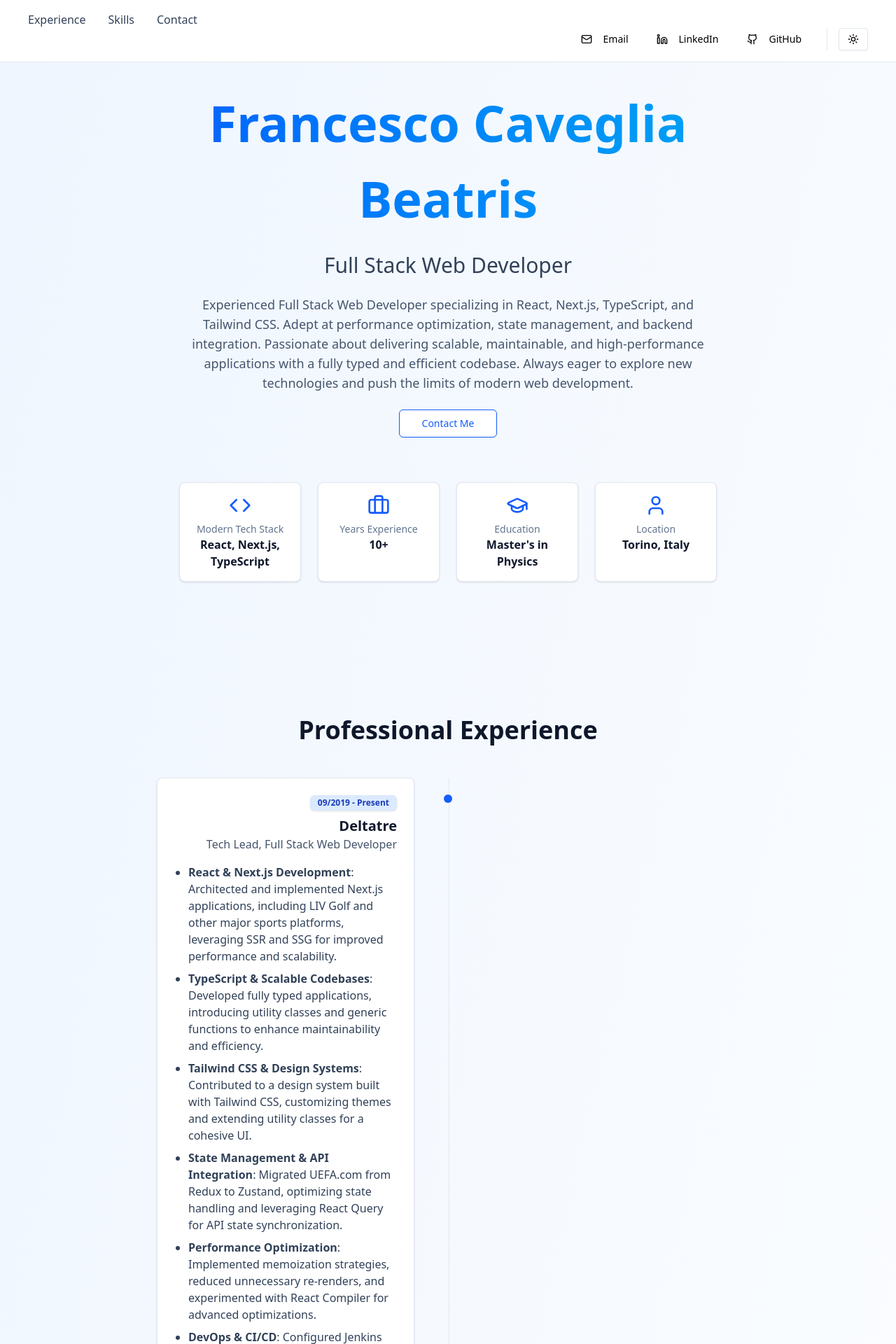
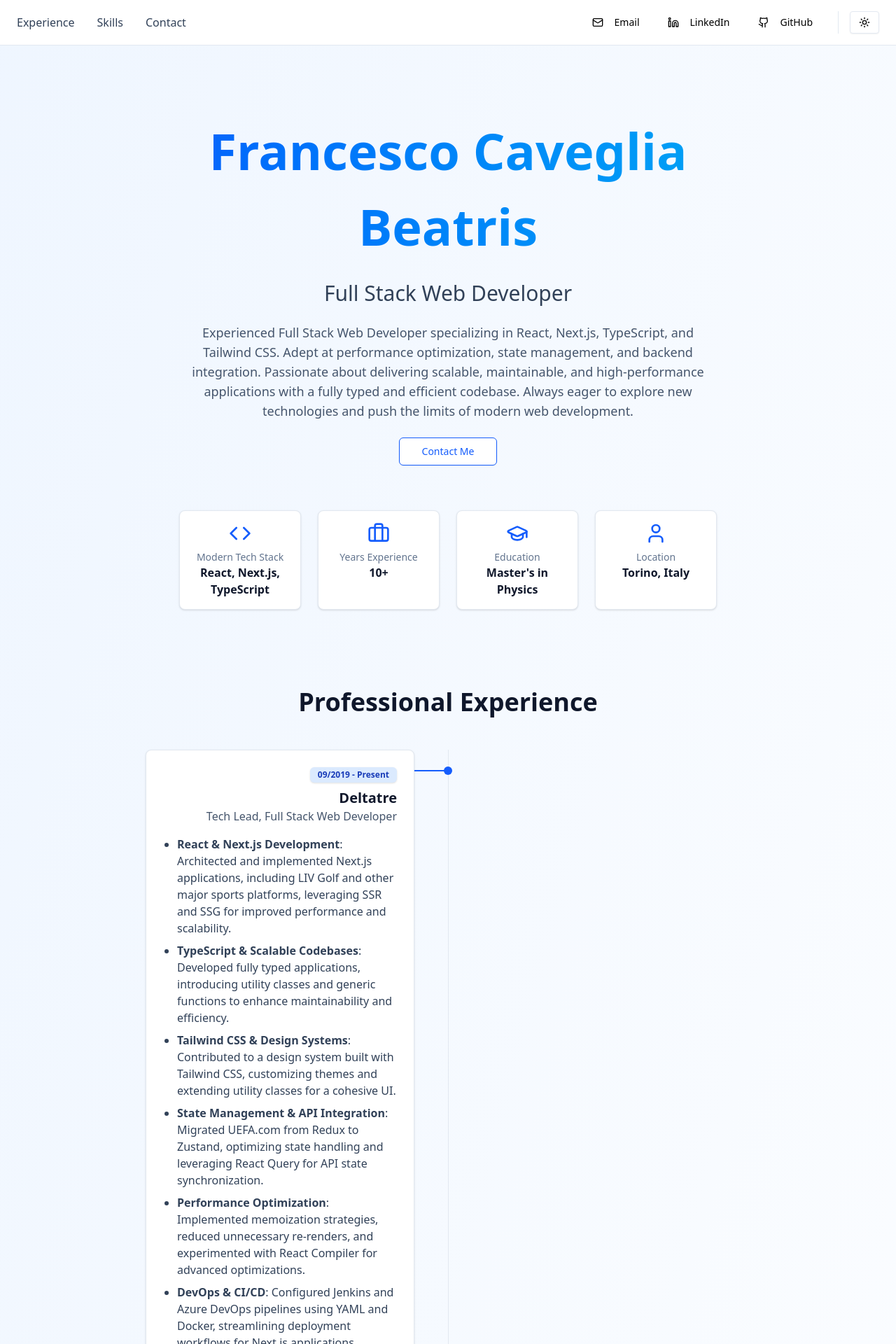
Before and after one commit to cavez86/portfolio, a Next.js app: page / in a window 1280 px wide. Shown: the top 1920 px of the page at 70% size. Built offline with nearby package versions, Linux system fonts and the light colour scheme.

Commit message:
refactor: adjust spacing and layout for improved consistency across sections

```diff
--- a/src/app/page.tsx
+++ b/src/app/page.tsx
@@ -5,7 +5,7 @@ import LanguagesSection from '@/components/sections/LanguagesSection';
 import ContactSection from '@/components/sections/ContactSection';
 
 const Home = () => (
-  <main className="relative flex flex-col gap-10 md:gap-16 lg:gap-20">
+  <main className="relative flex flex-col gap-10 py-16 md:gap-16 lg:gap-20">
     {/* Background gradient */}
     <div className="absolute inset-0 -z-10 bg-gradient-to-br from-blue-50 to-white dark:from-slate-950 dark:to-slate-900" />
     <HeroSection />
--- a/src/components/Section.tsx
+++ b/src/components/Section.tsx
@@ -3,15 +3,17 @@ import { ReactNode } from 'react';
 
 const Section = ({
   id,
+  className,
   contentClassName,
   children,
 }: {
   id?: string;
+  className?: string;
   contentClassName?: string;
   children: ReactNode;
 }) => (
-  <section id={id} className="py-20">
-    <div className={cn('container mx-auto px-4', contentClassName || 'max-w-4xl')}>{children}</div>
+  <section id={id} className={cn('px-4', className)}>
+    <div className={cn('container mx-auto', contentClassName || 'max-w-4xl')}>{children}</div>
   </section>
 );
 
--- a/src/components/sections/ContactSection.tsx
+++ b/src/components/sections/ContactSection.tsx
@@ -8,7 +8,7 @@ import Section from '../Section';
 const ContactSection = () => (
   <Section id="contact" contentClassName="max-w-3xl">
     <motion.div
-      className="mb-16 text-center"
+      className="md: mb-6 text-center"
       initial={{ opacity: 0, y: 20 }}
       whileInView={{ opacity: 1, y: 0 }}
       viewport={{ once: true }}
--- a/src/components/sections/ExperienceSection.tsx
+++ b/src/components/sections/ExperienceSection.tsx
@@ -9,7 +9,7 @@ import Section from '../Section';
 const ExperienceSection = () => (
   <Section id="experience">
     <motion.h2
-      className="mb-4 text-center text-3xl font-bold text-slate-900 md:text-4xl dark:text-white"
+      className="text-center text-3xl font-bold text-slate-900 md:text-4xl dark:text-white"
       initial={{ opacity: 0, y: 20 }}
       whileInView={{ opacity: 1, y: 0 }}
       viewport={{ once: true }}
@@ -18,9 +18,9 @@ const ExperienceSection = () => (
       Professional Experience
     </motion.h2>
 
-    <div className="relative mt-12 flex flex-col gap-12">
+    <div className="relative mt-6 flex flex-col gap-6 md:mt-12 md:gap-12">
       {/* Timeline line */}
-      <div className="absolute top-0 bottom-0 left-0 hidden w-px transform bg-slate-200 md:left-1/2 md:block md:translate-x-px dark:bg-slate-700"></div>
+      <div className="absolute top-0 bottom-0 left-0 hidden w-px transform bg-slate-200 md:left-1/2 md:block dark:bg-slate-700"></div>
 
       {experience.map((exp, index) => (
         <motion.div
@@ -34,7 +34,13 @@ const ExperienceSection = () => (
           <div
             className={cn(
               'absolute top-6 hidden h-3 w-3 transform rounded-full bg-blue-600 md:block dark:bg-blue-400',
-              index % 2 === 0 ? 'right-0 translate-x-1.5' : 'left-0 -translate-x-1.5'
+              index % 2 === 0 ? 'right-0 translate-x-1/2' : 'left-0 -translate-x-1/2'
+            )}
+          ></div>
+          <div
+            className={cn(
+              'absolute top-7 hidden h-[2px] w-12 translate-y-1/2 transform bg-blue-600 md:block dark:bg-blue-400',
+              index % 2 === 0 ? 'right-0' : 'left-0'
             )}
           ></div>
           <ExperienceCard exp={exp} align={index % 2 === 0 ? 'right' : 'left'} />
--- a/src/components/sections/Footer.tsx
+++ b/src/components/sections/Footer.tsx
@@ -2,8 +2,8 @@ import { personalInfo } from '@/data/content';
 import { Button } from '../ui/Button';
 
 const Footer = () => (
-  <footer className="border-t border-slate-200 py-8 dark:border-slate-800">
-    <div className="container mx-auto px-4">
+  <footer className="border-t border-slate-200 px-4 py-8 dark:border-slate-800">
+    <div className="container mx-auto">
       <div className="flex flex-col items-center justify-between md:flex-row">
         <div className="mb-4 md:mb-0"></div>
 
--- a/src/components/sections/Header.tsx
+++ b/src/components/sections/Header.tsx
@@ -4,8 +4,8 @@ import { ThemeToggle } from '@/components/ThemeToggle';
 import Link from 'next/link';
 
 export const Header = () => (
-  <header className="bg-background/95 supports-[backdrop-filter]:bg-background/80 sticky -top-[66px] z-50 flex flex-wrap items-center justify-between gap-2 border-b px-6 py-4 backdrop-blur md:top-0">
-    <div className="container mx-auto px-4">
+  <header className="bg-background/95 supports-[backdrop-filter]:bg-background/80 sticky -top-[66px] z-50 border-b px-6 py-4 backdrop-blur md:top-0">
+    <div className="container mx-auto flex flex-wrap items-center justify-between gap-2">
       <nav className="hidden items-center gap-8 md:flex">
         {/* <Link
         href="#projects"
--- a/src/components/sections/HeroSection.tsx
+++ b/src/components/sections/HeroSection.tsx
@@ -6,8 +6,8 @@ import { Button } from '@/components/ui/Button';
 import { personalInfo } from '@/data/content';
 
 const HeroSection = () => (
-  <section className="md:py-8">
-    <div className="container mx-auto px-4">
+  <section className="px-4 md:py-8">
+    <div className="container mx-auto">
       <div className="mx-auto flex max-w-4xl flex-col gap-6 text-center">
         <motion.h1
           className="bg-gradient-to-r from-blue-600 to-sky-500 bg-clip-text text-5xl leading-normal font-bold text-transparent md:text-7xl dark:from-blue-400 dark:to-sky-300"
@@ -60,7 +60,7 @@ const HeroSection = () => (
       </div>
 
       <motion.div
-        className="mx-auto mt-16 grid max-w-3xl grid-cols-2 gap-6 md:grid-cols-4"
+        className="mx-auto mt-12 grid max-w-3xl grid-cols-2 gap-6 md:mt-16 md:grid-cols-4"
         initial={{ opacity: 0, y: 20 }}
         animate={{ opacity: 1, y: 0 }}
         transition={{ duration: 0.5, delay: 0.4 }}
--- a/src/components/sections/LanguagesSection.tsx
+++ b/src/components/sections/LanguagesSection.tsx
@@ -9,7 +9,7 @@ import Section from '../Section';
 const LanguagesSection = () => (
   <Section contentClassName="max-w-3xl">
     <motion.div
-      className="mb-12 text-center"
+      className="mb-6 text-center md:mb-12"
       initial={{ opacity: 0, y: 20 }}
       whileInView={{ opacity: 1, y: 0 }}
       viewport={{ once: true }}
--- a/src/components/sections/SkillsSection.tsx
+++ b/src/components/sections/SkillsSection.tsx
@@ -6,10 +6,10 @@ import SkillsCard from '../cards/SkillsCard';
 import Section from '../Section';
 
 const SkillsSection = () => (
-  <Section id="skills" contentClassName="max-w-5xl flex flex-col gap-16">
+  <Section id="skills" contentClassName="max-w-5xl flex flex-col gap-6 md:gap-12">
     <div className="text-center">
       <motion.h2
-        className="mb-4 text-3xl font-bold text-slate-900 md:text-4xl dark:text-white"
+        className="mb-2 text-3xl font-bold text-slate-900 md:mb-4 md:text-4xl dark:text-white"
         initial={{ opacity: 0, y: 20 }}
         whileInView={{ opacity: 1, y: 0 }}
         viewport={{ once: true }}
@@ -28,7 +28,7 @@ const SkillsSection = () => (
       </motion.p>
     </div>
 
-    <div className="flex flex-col gap-8">
+    <div className="flex flex-col gap-4 md:gap-8">
       <h3 className="text-center text-2xl font-bold text-slate-800 dark:text-slate-200">Technical Skills</h3>
       <div className="grid gap-6 md:grid-cols-2 lg:grid-cols-3">
         {skills.map((category, index) => (
@@ -45,7 +45,7 @@ const SkillsSection = () => (
       </div>
     </div>
 
-    <div className="flex flex-col gap-8">
+    <div className="flex flex-col gap-4 md:gap-8">
       <h3 className="text-center text-2xl font-bold text-slate-800 dark:text-slate-200">Soft Skills</h3>
       <div className="grid gap-6 md:grid-cols-2 lg:grid-cols-4">
         {softSkills.map((category, index) => (
```
